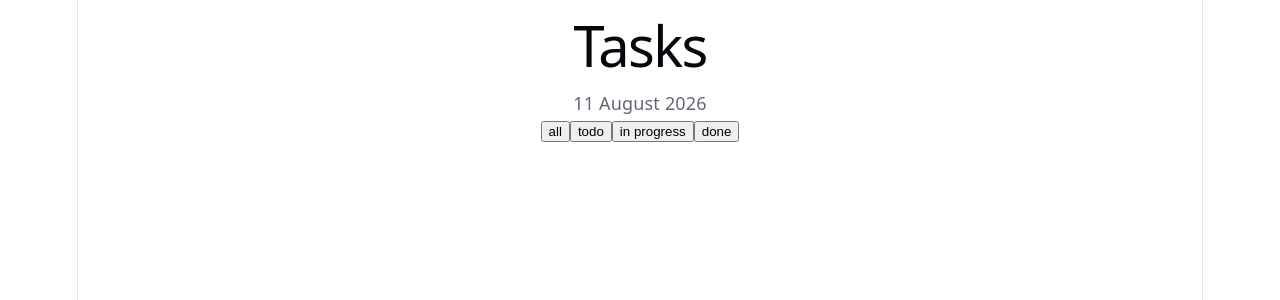
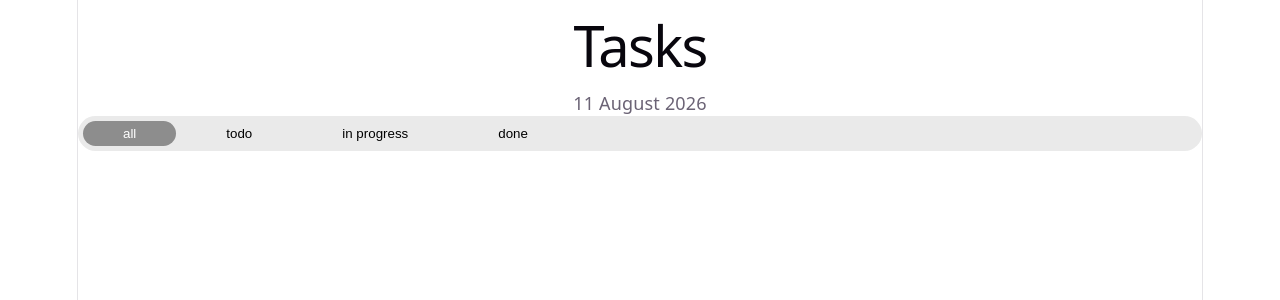
Before and after one commit to pavelelyutin/todo_list, a React (Vite) app: page / in a window 1280 px wide. Shown: the top 300 px of the page. Built offline with nearby package versions, Linux system fonts and the light colour scheme.

Commit message:
add tabs state

```diff
--- a/src/features/todo/Todo.jsx
+++ b/src/features/todo/Todo.jsx
@@ -1,5 +1,5 @@
-import TodoHeader from "./components/TodoHeader";
-import TodoTabs from "./components/TodoTabs";
+import TodoHeader from "./components/TodoHeader/TodoHeader";
+import TodoTabs from "./components/TodoTabs/TodoTabs";
 
 function ToDo() {
     return (
--- a/src/features/todo/components/TodoTabs.jsx
+++ /dev/null
@@ -1,30 +0,0 @@
-const tabs = [
-    {
-        id: 'all',
-        label: 'all',
-    },
-    {
-        id: 'todo',
-        label: 'todo',
-    },
-    {
-        id: 'in-progress',
-        label: 'in progress',
-    },
-    {
-        id: 'done',
-        label: 'done',
-    },
-];
-
-function TodoTabs() {
-  return (
-    <div>
-      {tabs.map((tab) => (
-        <button key={tab.id}>{tab.label}</button>
-      ))}
-    </div>
-  );
-}
-
-export default TodoTabs;
--- /dev/null
+++ b/src/features/todo/components/TodoTabs/TodoTabs.css
@@ -0,0 +1,20 @@
+.tabs {
+  display: flex;
+  gap: 10px;
+  border-radius: 20px;
+  padding: 5px;
+  background-color: #eaeaea;
+}
+
+.tabs__button {
+  border: none;
+  padding: 5px 40px;
+  background-color: transparent;
+  cursor: pointer;
+}
+
+.tabs__button.acitve {
+  border-radius: 20px;
+  color: #ffffff;
+  background-color: #8d8d8d;
+}
--- /dev/null
+++ b/src/features/todo/components/TodoTabs/TodoTabs.jsx
@@ -0,0 +1,41 @@
+import { useState } from 'react';
+import './TodoTabs.css'
+
+const tabs = [
+  {
+    id: 'all',
+    label: 'all',
+  },
+  {
+    id: 'todo',
+    label: 'todo',
+  },
+  {
+    id: 'in-progress',
+    label: 'in progress',
+  },
+  {
+    id: 'done',
+    label: 'done',
+  },
+];
+
+function TodoTabs() {
+  const [activeTab, setActiveTab] = useState('all');
+
+  return (
+    <div className="tabs">
+      {tabs.map((tab) => (
+        <button
+          key={tab.id}
+          className={`tabs__button ${activeTab === tab.id ? 'acitve' : ''}`}
+          onClick={() => setActiveTab(tab.id)}
+        >
+          {tab.label}
+        </button>
+      ))}
+    </div>
+  );
+}
+
+export default TodoTabs;
```
Also changed, not shown: src/features/todo/components/TodoHeader/TodoHeader.jsx (renamed from src/features/todo/components/TodoHeader.jsx).
